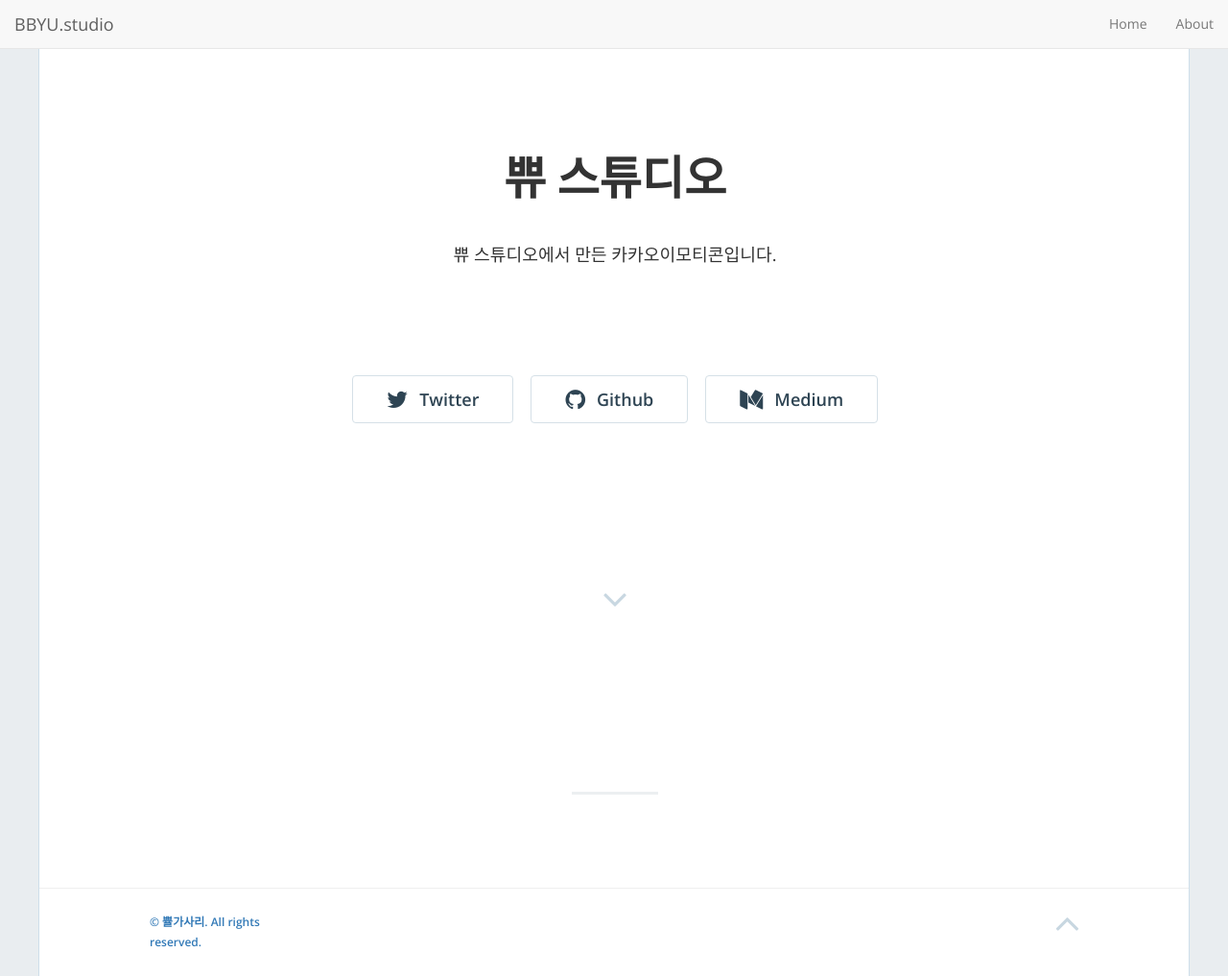
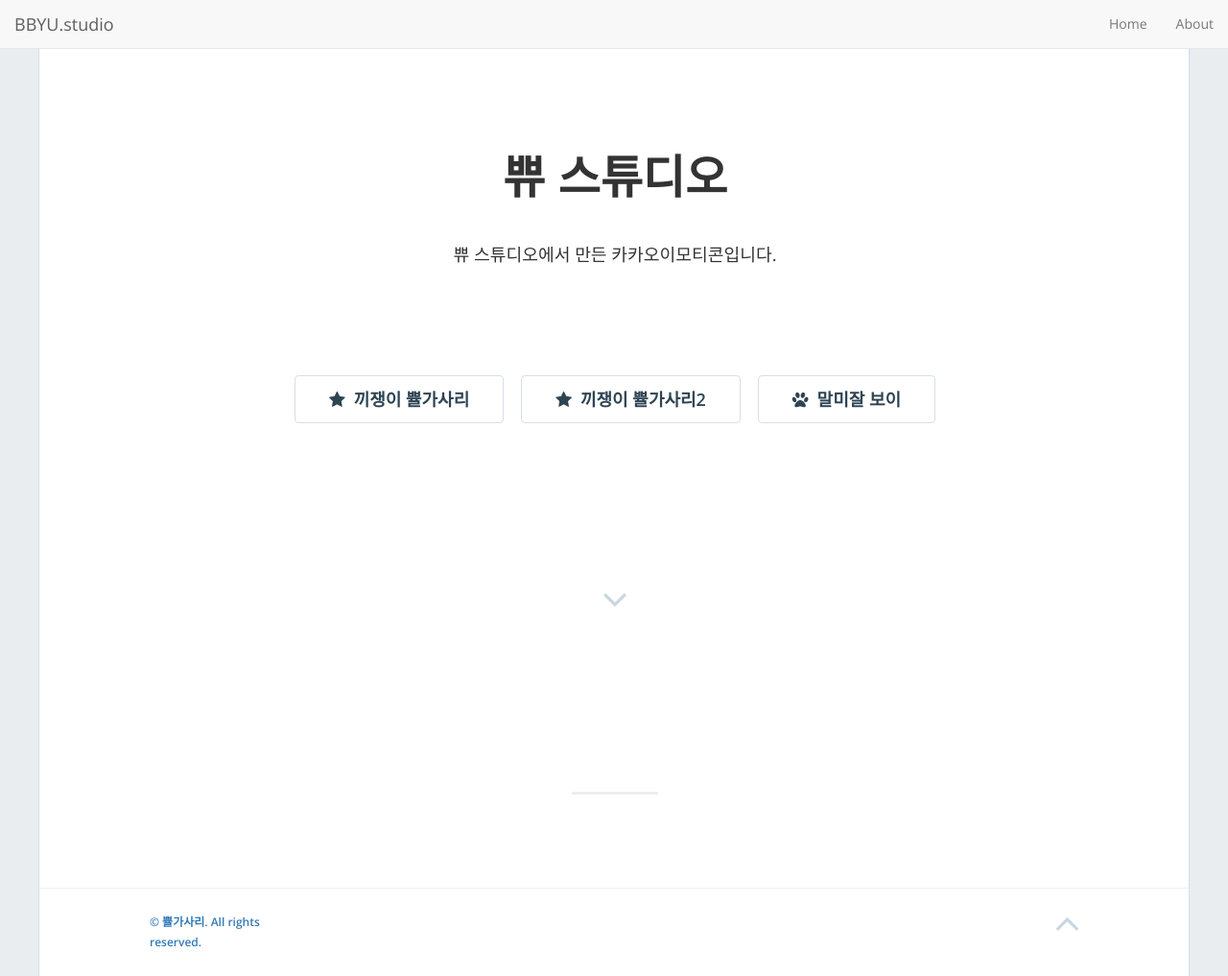
Before and after one commit to bbyu-studio/bbyu-studio.github.io, a Jekyll site: the page built from index.markdown, in a window 1280 px wide and 1017 px high. Shown: the whole window at 96% size. Built offline with Jekyll 4.4.1, drawn with Linux system fonts in a browser that asks for light colours; nearby versions of some CDN libraries; the list of posts is cut into pages by our own code.

Commit message:
230101 linktree

```diff
--- a/_includes/home-hero.html
+++ b/_includes/home-hero.html
@@ -28,13 +28,13 @@
           <div class="hero-buttons">
 
             {% if site.twitter_username != '' %}
-              <a href="https://twitter.com/{{ site.twitter_username }}"><button class="btn btn-default btn-lg"><i class="fa fa-twitter fa-lg"></i>Twitter</button></a>
+              <a href="https://e.kakao.com/t/starfish-motions-and-emotions"><button class="btn btn-default btn-lg"><i class="fa fa-solid fa-star"></i>끼쟁이 쁄가사리</button></a>
             {% endif %}
             {% if site.github_username != '' %}
-              <a href="https://github.com/{{ site.github_username }}"><button class="btn btn-default btn-lg"><i class="fa fa-github fa-lg"></i>Github</button></a>
+              <a href="https://e.kakao.com/t/starfish-motions-and-emotions-2"><button class="btn btn-default btn-lg"><i class="fa fa-solid fa-star"></i>끼쟁이 쁄가사리2</button></a>
             {% endif %}
             {% if site.medium_username != '' %}
-              <a href="https://{{ site.medium_username }}"><button class="btn btn-default btn-lg"><i class="fa fa-medium fa-lg"></i>Medium</button></a>
+              <a href="https://e.kakao.com/t/sea-anemone-boy"><button class="btn btn-default btn-lg"><i class="fa fa-solid fa-paw"></i>말미잘 보이</button></a>
             {% endif %}
 
           </div>
--- a/css/style.scss
+++ b/css/style.scss
@@ -15,12 +15,13 @@
 
 @import '../_sass/bootstrap';
 @import '../_sass/mixins';
+@import url(http://fonts.googleapis.com/earlyaccess/nanumgothic.css);
 
 $primary: #0a0a0a;
 $secondary: #FF7B7B;
 
 %opensans { font-family: 'Open Sans', sans-serif; }
-%merriweather { font-family: 'Merriweather', serif; }
+%merriweather { font-family: 'Nanum Gothic', serif; }
 
 /*--------------------------------------------------------------
 	1.0 Defaults
```
